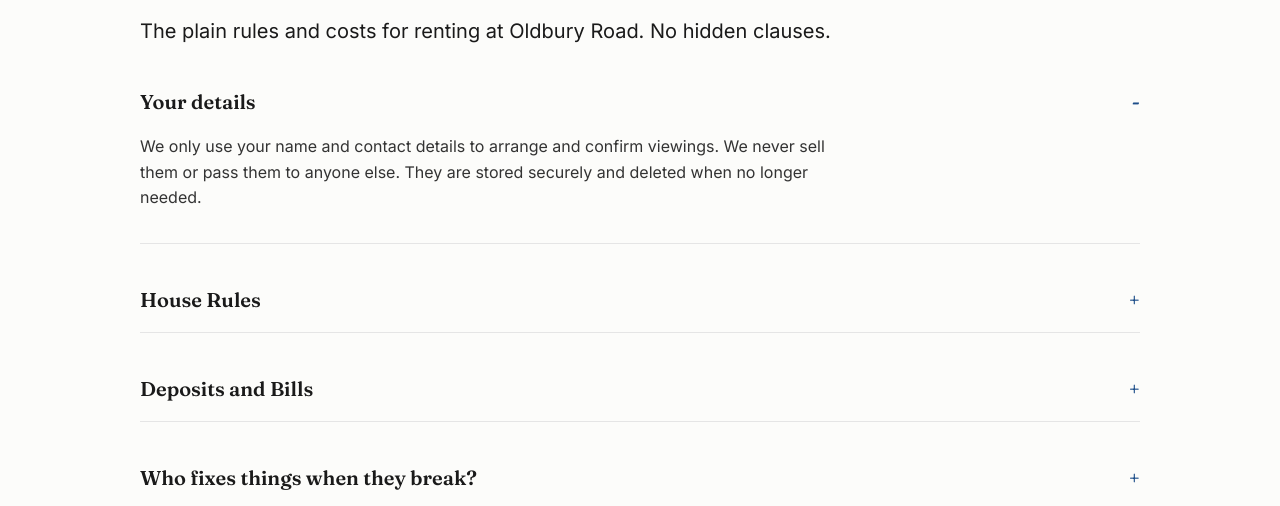
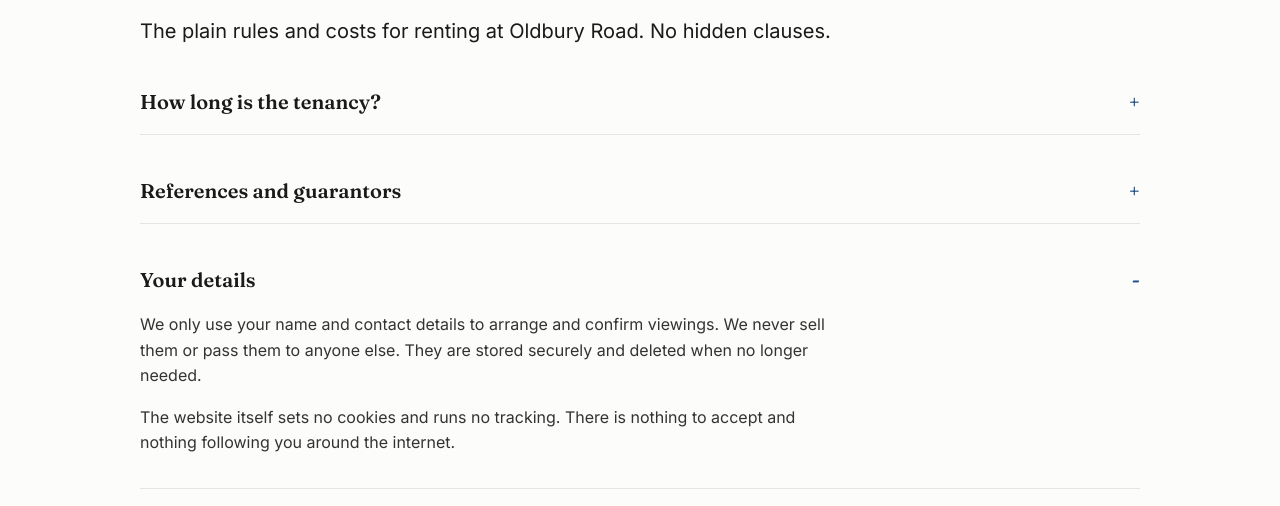
Before and after one commit to Carelli-prop/carelli-properties, a Next.js app: page /good-to-know in a window 1280 px wide. Both pictures are taken after a click on the heading "Your details". Shown: the part 155-661 px from the top of the page. Built offline with nearby package versions, Linux system fonts and the light colour scheme; no server answers.

Commit message:
Update page.tsx

```diff
--- a/app/good-to-know/page.tsx
+++ b/app/good-to-know/page.tsx
@@ -14,6 +14,33 @@ export default function GoodToKnowPage() {
         clauses.
       </p>
 
+      <details className="disclosure">
+        <summary>How long is the tenancy?</summary>
+        <div className="disclosure-body">
+          <p>
+            Under the Renters' Rights Act, tenancies start as open-ended
+            periodic tenancies. There is no fixed term to break and no
+            section 21 no-fault eviction. You can leave with two months'
+            notice. We can only end a tenancy using the legal grounds, such as
+            rent arrears or selling the property. Most tenants stay a year or
+            more, because moving is expensive for everyone.
+          </p>
+        </div>
+      </details>
+
+      <details className="disclosure">
+        <summary>References and guarantors</summary>
+        <div className="disclosure-body">
+          <p>
+            Everyone is referenced the same way. If you have rented before, we
+            ask for a reference. If your income is thin for the rent, we ask
+            for a guarantor or rent paid ahead. This applies identically to
+            students, professionals and everyone else. It is how we keep the
+            process fair.
+          </p>
+        </div>
+      </details>
+
             <details className="disclosure">
         <summary>Your details</summary>
         <div className="disclosure-body">
@@ -21,6 +48,10 @@ export default function GoodToKnowPage() {
             We only use your name and contact details to arrange and confirm
             viewings. We never sell them or pass them to anyone else. They are
             stored securely and deleted when no longer needed.
+          </p>
+          <p>
+            The website itself sets no cookies and runs no tracking. There is
+            nothing to accept and nothing following you around the internet.
           </p>
         </div>
       </details>
```
